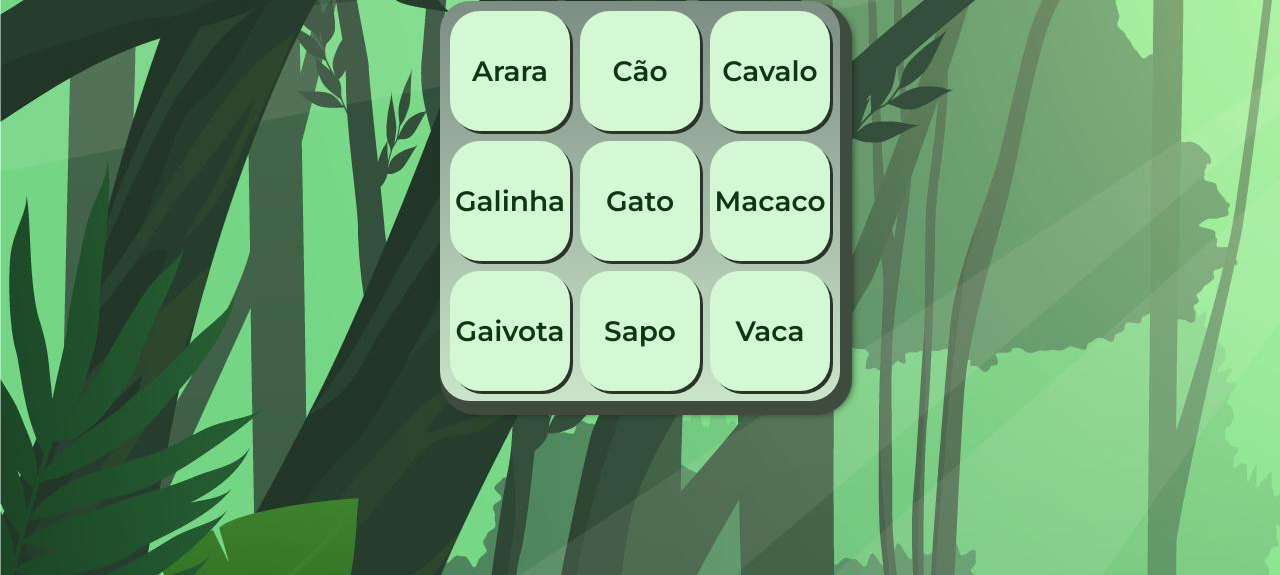
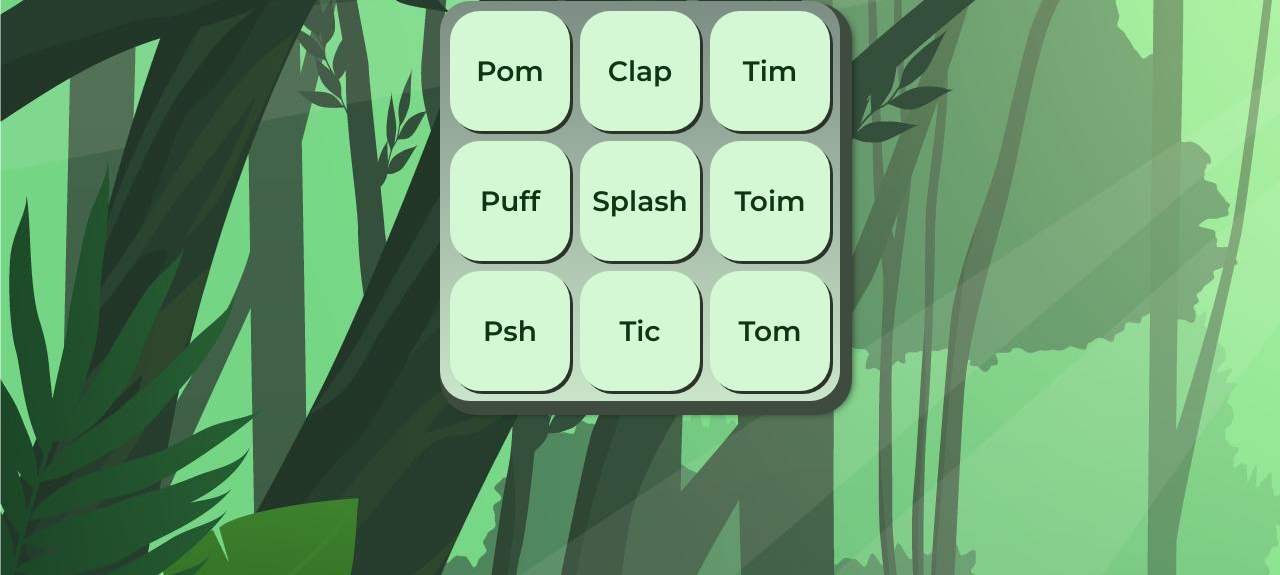
Before and after one commit to Trent1n/3tri, a plain HTML site: page index.html in a window 1280 px wide. Shown: the part 225-800 px from the top of the page. Drawn offline with Linux system fonts and the light colour scheme.

Commit message:
Add files via upload

```diff
--- a/index.html
+++ b/index.html
@@ -11,27 +11,27 @@
     <link rel="preconnect" href="https://fonts.gstatic.com" crossorigin>
     <link href="https://fonts.googleapis.com/css2?family=Montserrat:wght@500;600&display=swap" rel="stylesheet">
 
-    <link rel="icon" type="image/png" href="images/bateria.png">
+    <link rel="icon" type="image/png" href="images/pet.png">
     <link rel="stylesheet" href="css/reset.css">
     <link rel="stylesheet" href="css/estilos.css">
 
 </head>
 <body>
 
-    <h1>Animais Mix</h1>
+    <h1>Bia Mix</h1>
 
     <section class="teclado">
-        <button class="tecla tecla_pom">Arara</button>
-        <button class="tecla tecla_clap">Cão</button>
-        <button class="tecla tecla_tim">Cavalo</button>
+        <button class="tecla tecla_pom">Pom</button>
+        <button class="tecla tecla_clap">Clap</button>
+        <button class="tecla tecla_tim">Tim</button>
 
-        <button class="tecla tecla_puff">Galinha</button>
-        <button class="tecla tecla_splash">Gato</button>
-        <button class="tecla tecla_toim">Macaco</button>
+        <button class="tecla tecla_puff">Puff</button>
+        <button class="tecla tecla_splash">Splash</button>
+        <button class="tecla tecla_toim">Toim</button>
 
-        <button class="tecla tecla_psh">Gaivota</button>
-        <button class="tecla tecla_tic">Sapo</button>
-        <button class="tecla tecla_tom">Vaca</button>
+        <button class="tecla tecla_psh">Psh</button>
+        <button class="tecla tecla_tic">Tic</button>
+        <button class="tecla tecla_tom">Tom</button>
     </section>
 
     <audio src="sounds/keyq.wav" id="som_tecla_pom"></audio>
```
